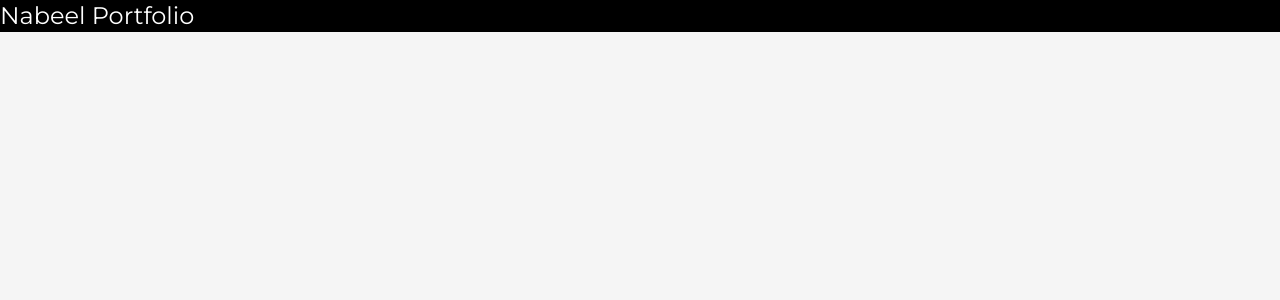
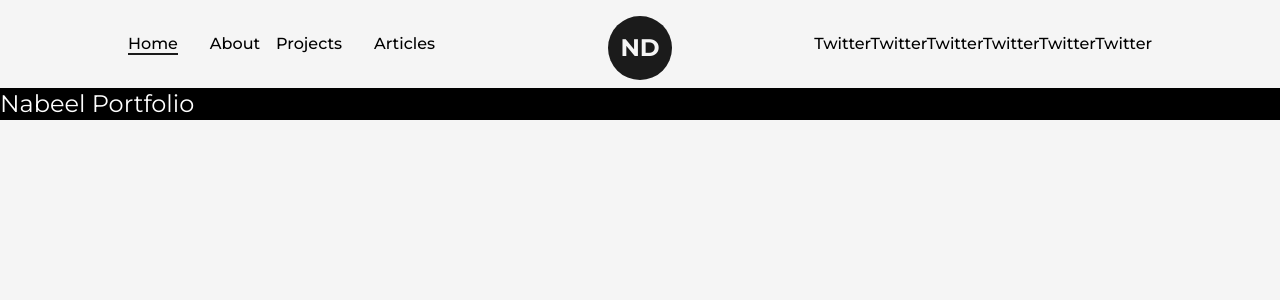
Before and after one commit to Metaverse-Nabeel/portfolio_next_JS, a Next.js app: page / in a window 1280 px wide. Shown: the top 300 px of the page. Built offline with nearby package versions, Linux system fonts and the light colour scheme.

Commit message:
Add navbar to all the pages

```diff
--- a/src/pages/_app.js
+++ b/src/pages/_app.js
@@ -1,6 +1,7 @@
 import Head from 'next/head'
 import '../styles/globals.css'
 import { Montserrat } from 'next/font/google'
+import NavBar from '@/components/NavBar'
 
 const montserrat = Montserrat({
   subsets: ['latin'],
@@ -15,6 +16,7 @@ export default function App({ Component, pageProps }) {
         <link rel="icon" href="/favicon.ico" />
       </Head>
   <main className={`${montserrat.variable} font-sans bg-light w-full min-h-screen`}>
+    <NavBar/>
     <Component {...pageProps} />
   </main>
     </>
```
